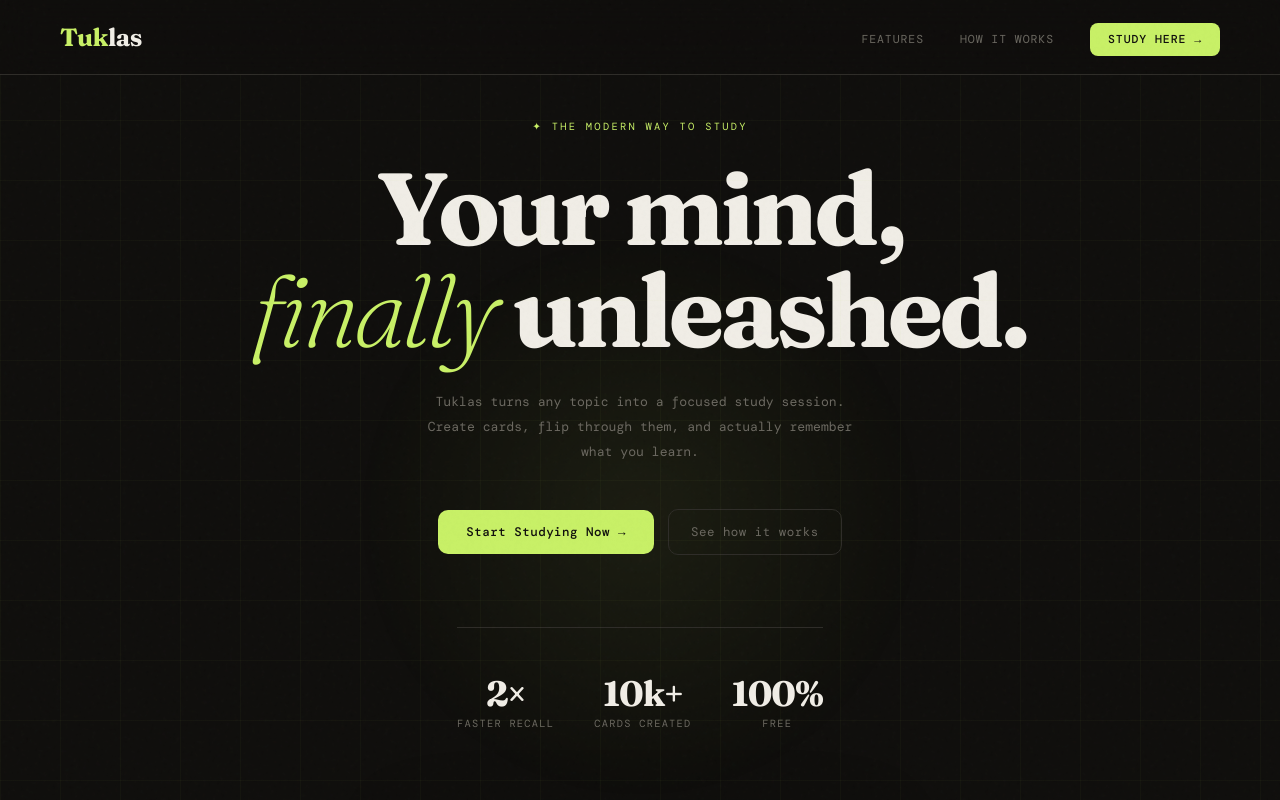
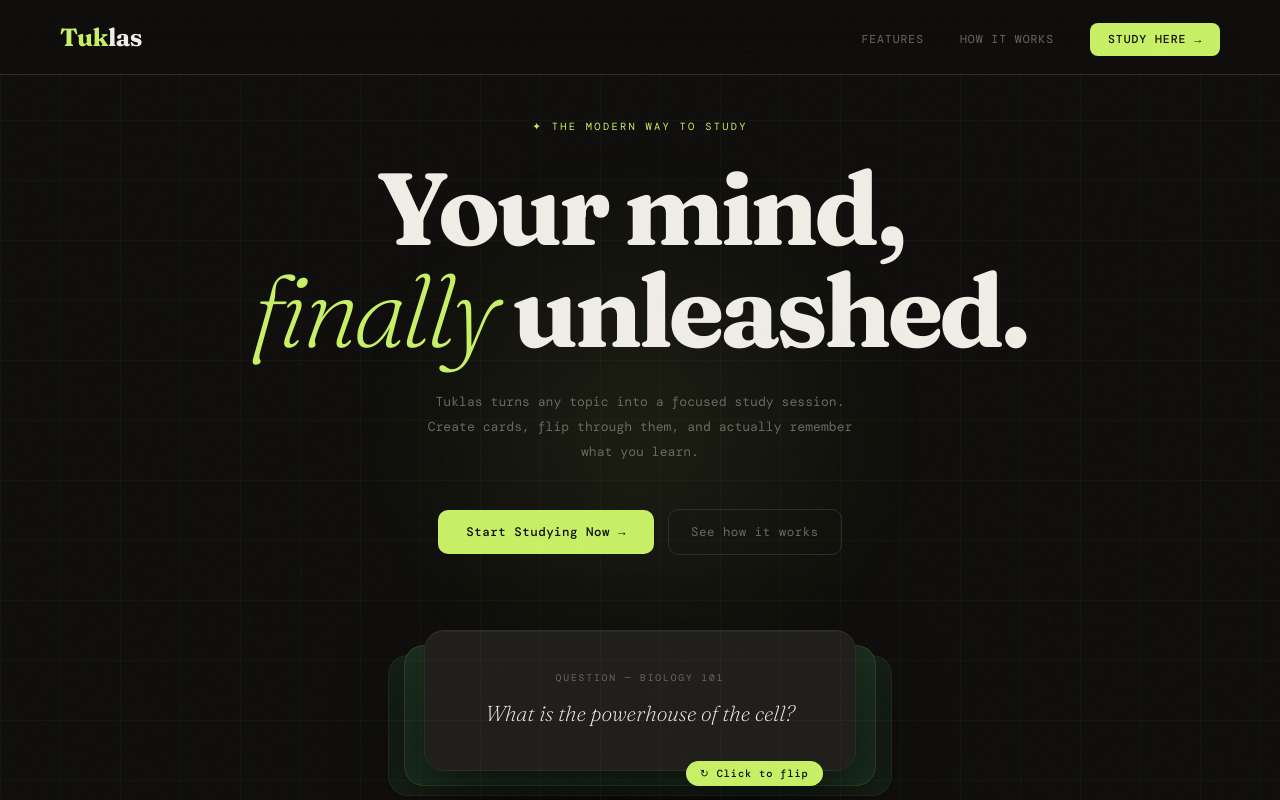
Before and after one commit to SeoIjin/MMW_System, a plain HTML site: page index.html in a window 1280 px wide. Shown: the top 800 px of the page. Drawn offline with nearby package versions, Linux system fonts and the light colour scheme; a web font is replaced by a local one.

Commit message:
Update index.html

```diff
--- a/index.html
+++ b/index.html
@@ -664,20 +664,7 @@
     <a href="#how" class="btn-ghost">See how it works</a>
   </div>
 
-  <div class="hero-stats">
-    <div class="stat">
-      <div class="stat-num">2×</div>
-      <div class="stat-label">Faster recall</div>
-    </div>
-    <div class="stat">
-      <div class="stat-num">10k+</div>
-      <div class="stat-label">Cards created</div>
-    </div>
-    <div class="stat">
-      <div class="stat-num">100%</div>
-      <div class="stat-label">Free</div>
-    </div>
-  </div>
+
 
   <div class="hero-preview">
     <div class="preview-behind-2"></div>
```
